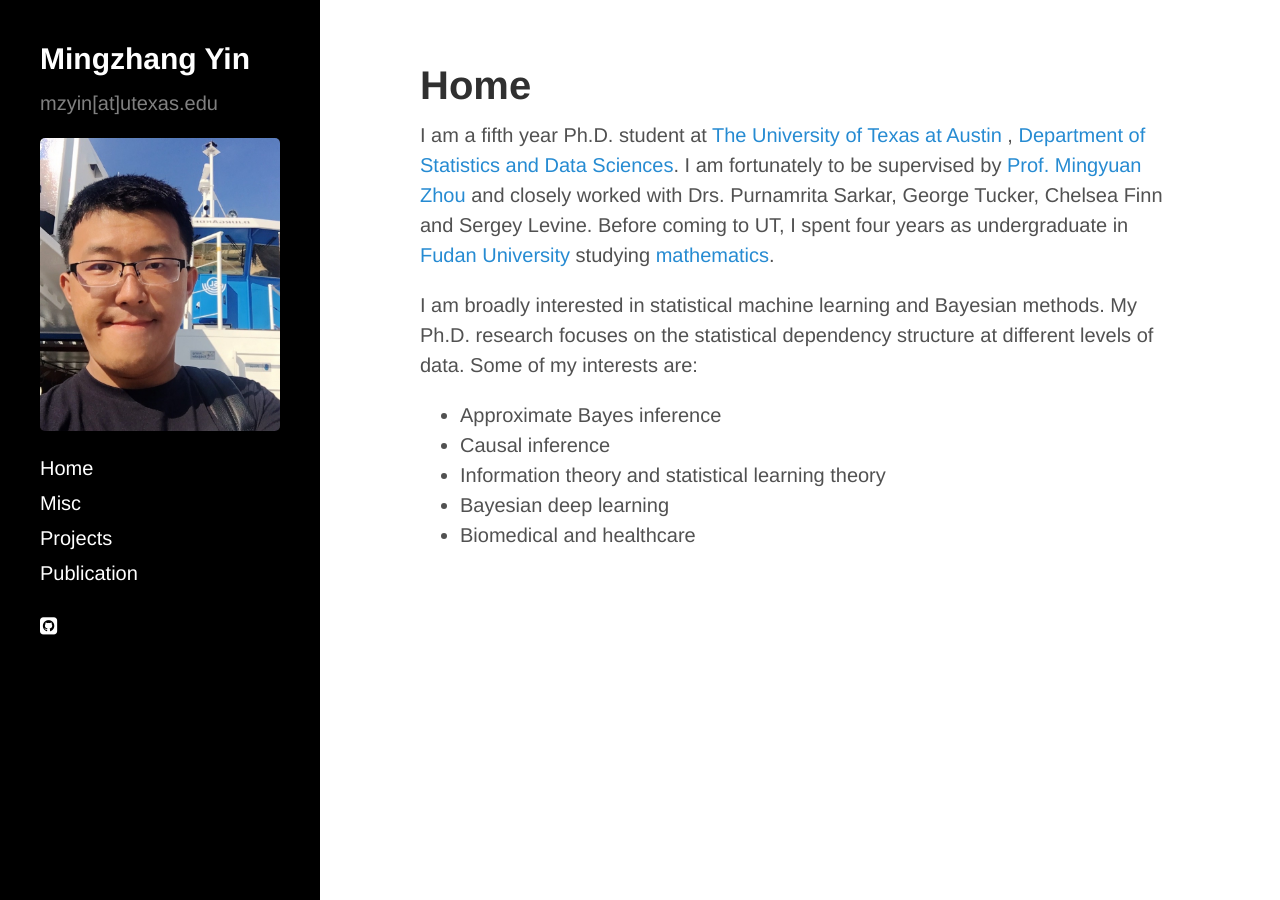
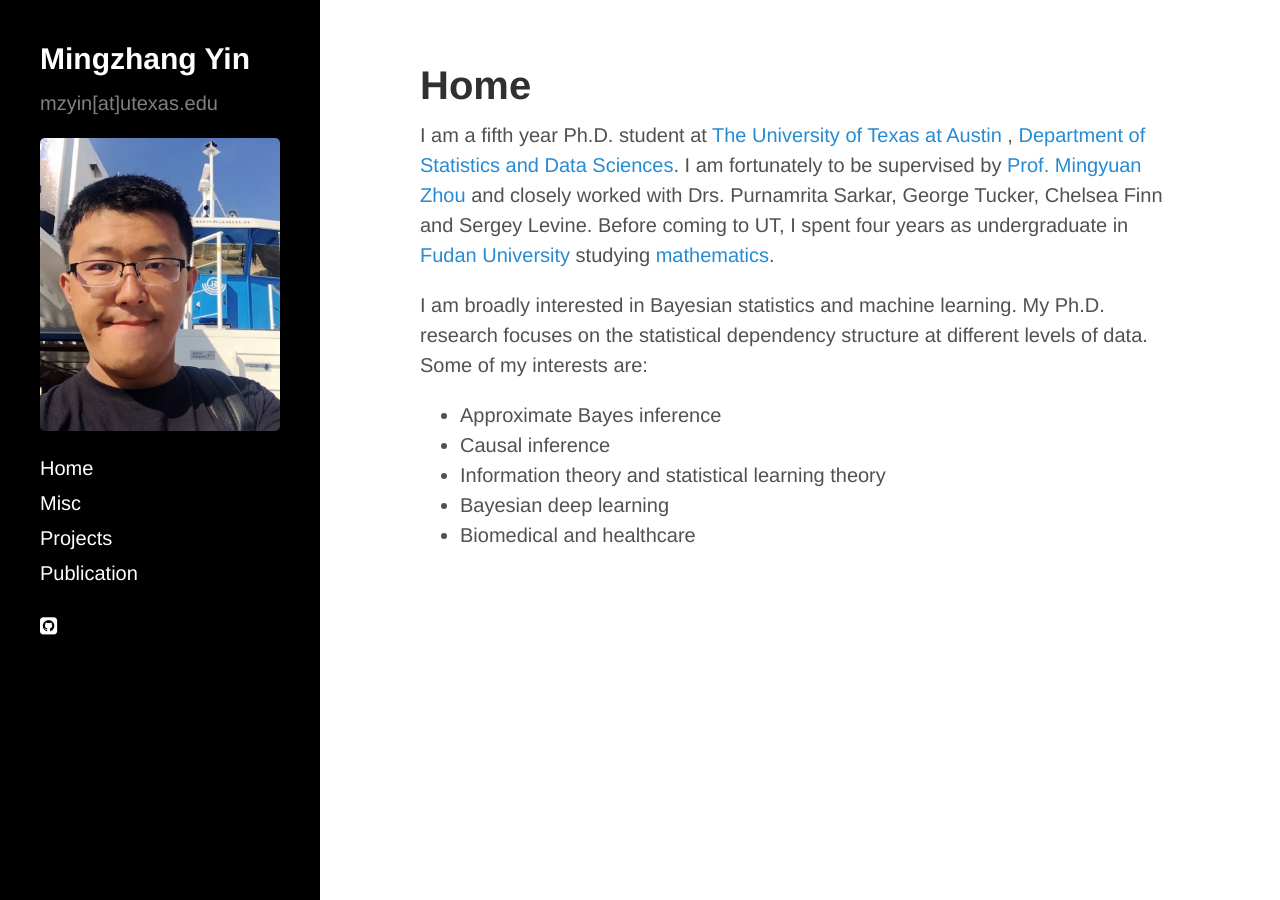
Before and after one commit to mingzhang-yin/mingzhang-yin.github.io, a Jekyll site: the page built from index.md, in a window 1280 px wide. Built offline with Jekyll 4.4.1, drawn with Linux system fonts in a browser that asks for light colours; nearby versions of some CDN libraries.

Commit message:
Update index.md

```diff
--- a/index.md
+++ b/index.md
@@ -14,7 +14,7 @@ title: Home
   <a href="https://www.utexas.edu">The University of Texas at Austin</a> , <a href="https://stat.utexas.edu">Department of Statistics and Data Sciences</a>. I am fortunately to be supervised by
   <a href="https://mingyuanzhou.github.io">Prof. Mingyuan Zhou</a> and closely worked with Drs. Purnamrita Sarkar, George Tucker, Chelsea Finn and Sergey Levine.  Before coming to UT, I spent four years as undergraduate in <a href="http://www.fudan.edu.cn/en/"> Fudan University</a> studying <a href="http://math.fudan.edu.cn/olden/Index.htm"> mathematics</a>.
 
-  <p> I am broadly interested in statistical machine learning and Bayesian methods. My Ph.D. research focuses on the statistical dependency structure at different levels of data. Some of my interests are: </p>
+  <p> I am broadly interested in Bayesian statistics and machine learning. My Ph.D. research focuses on the statistical dependency structure at different levels of data. Some of my interests are: </p>
   <p>
   <ul>
    <li> Approximate Bayes inference </li>
```
